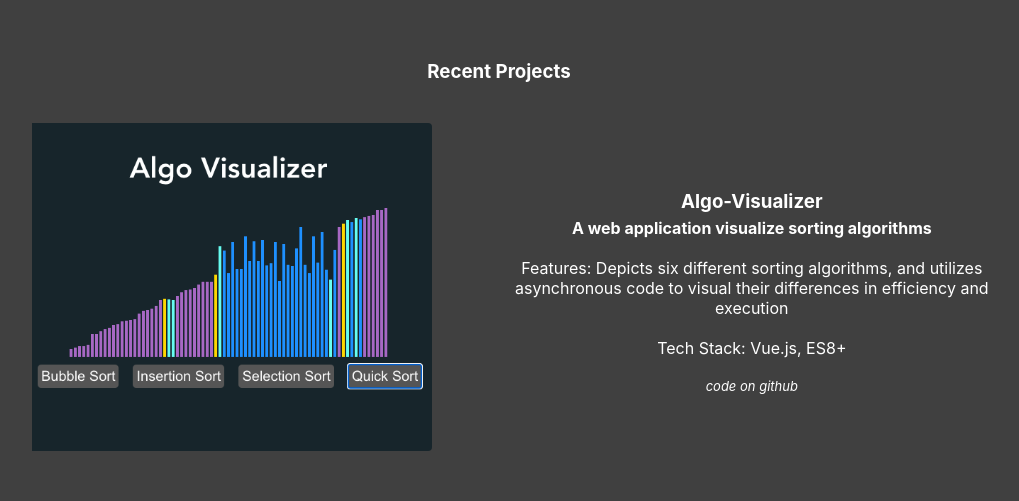
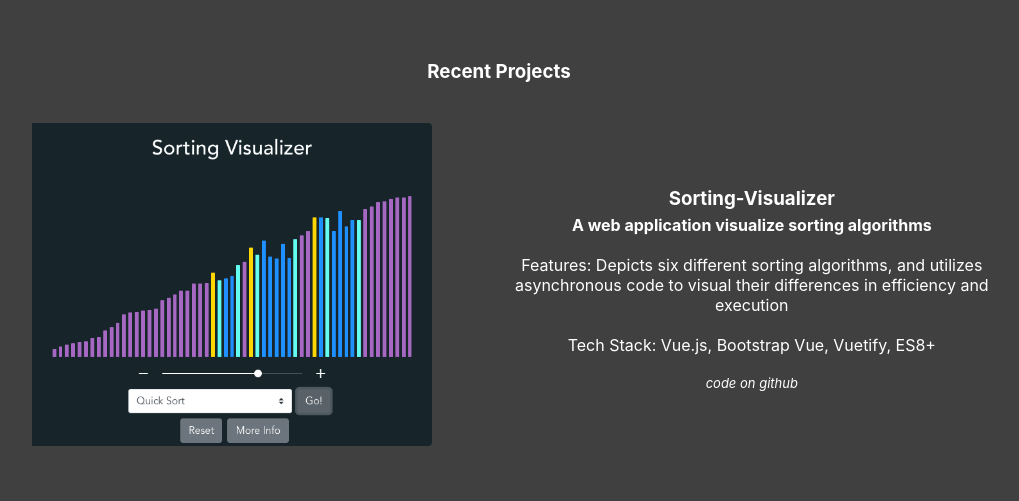
Before and after one commit to jameseaster/about, a React (Create React App) app: page / in a window 1280 px wide. Shown: the part 1620-2121 px from the top of the page, without its empty margins (141-1160 px from the left). Built offline with nearby package versions, Linux system fonts and the light colour scheme.

Commit message:
(rename) rename algo-visualization to sorting-visualizer

```diff
--- a/src/data/ProjectInfo.js
+++ b/src/data/ProjectInfo.js
@@ -1,20 +1,20 @@
-import algo from "../images/algo-visualizer.png";
+import sorting from "../images/sorting-visualizer.png";
 import flourish from "../images/flourish/flourish_1.PNG";
 import doodle from "../images/doodle/doodle_1.png";
 import howdy from "../images/howdy/howdy_1.png";
 
 export const projectList = [
   {
-    link: "https://jameseaster.github.io/algo-visualization/",
-    img: algo,
+    link: "https://jameseaster.github.io/sorting-visualizer/",
+    img: sorting,
     style: "img",
-    title: "Algo-Visualizer",
+    title: "Sorting-Visualizer",
     subtitle: "A web application visualize sorting algorithms",
     features: `Features: Depicts six different sorting algorithms, and utilizes
 asynchronous code to visual their differences in efficiency and
 execution`,
-    techStack: "Tech Stack: Vue.js, ES8+",
-    github: "https://github.com/jameseaster/algo-visualization",
+    techStack: "Tech Stack: Vue.js, Bootstrap Vue, Vuetify, ES8+",
+    github: "https://github.com/jameseaster/sorting-visualizer",
   },
   {
     link: "https://youtu.be/K9k9t54Spxc",
```
Also changed, not shown: src/images/Algo-Visualizer.png (deleted), src/images/sorting-visualizer.png (added).
